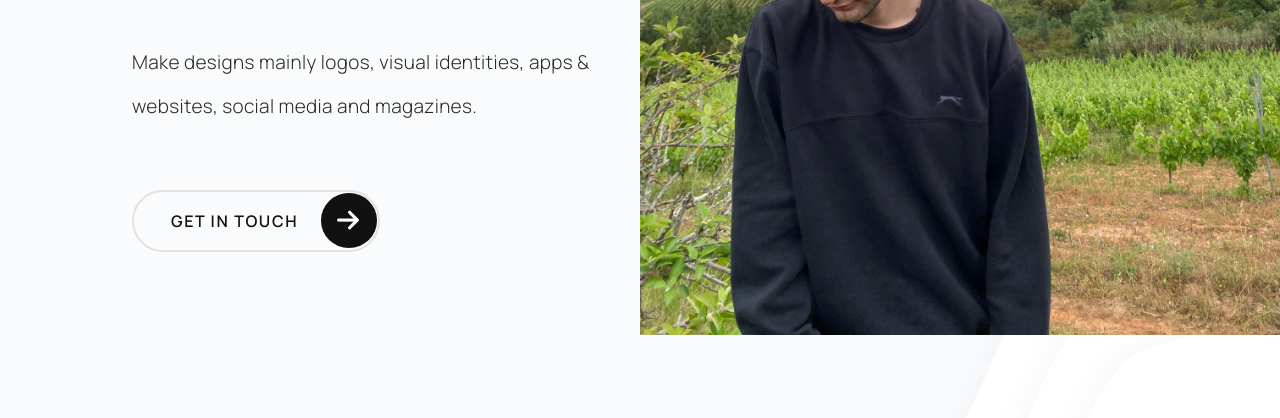
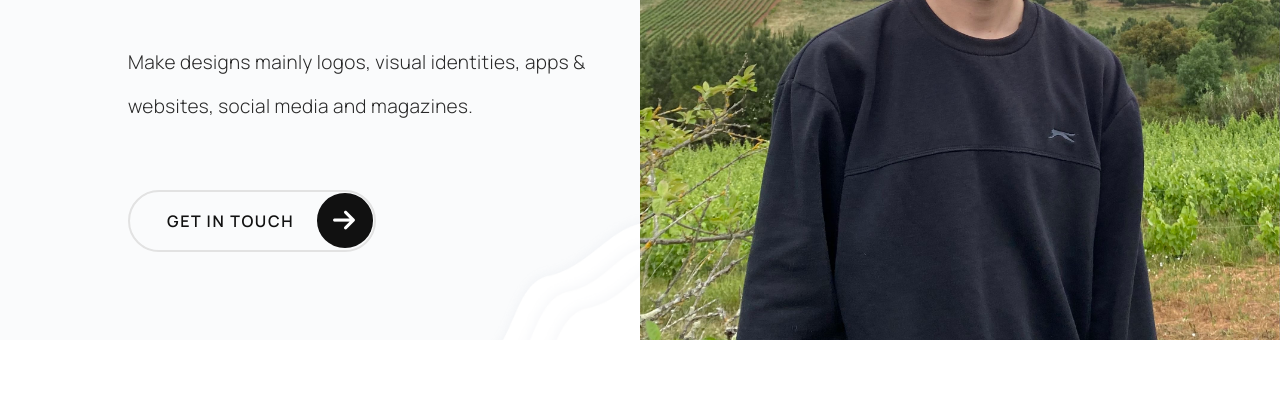
Before and after one commit to misshgan/portfolio-landing, a website: page index.html in a window 1280 px wide. Shown: the part 518-936 px from the top of the page. After the commit the page ends 858 px from the top, so only its background shows below. Drawn offline with Linux system fonts and the light colour scheme; files whose address does not match are found by name.

Commit message:
header rebuild

```diff
--- a/assets/scss/_header.scss
+++ b/assets/scss/_header.scss
@@ -1,24 +1,45 @@
 .header {
 	margin: 0 auto;
-	display: grid;
-	grid-template-columns: 1fr 1fr;
-	grid-template-rows: 93.6rem;
 	position: relative;
 	background: #FAFBFC;
+	min-height: 100vh;
+}
+
+.header-flex-container {
+	width: 100%;
+	height: 100%;
+	display: flex;
+	position: absolute;
+	top: 0;
+	left: 0;
+	overflow: hidden;
 }
 
 .header-left {
-	display: flex;
-	justify-content: flex-end;
+	width: 50%;
+	height: 100%;
+	position: relative;
+}
 
+.header-right {
+	width: 50%;
+	position: relative;
+	z-index: 10;
+
+	& img {
+		width: 100%;
+		height: 100%;
+		object-fit: cover;
+	}
 }
+
 .header-text {
 	padding-top: 5rem;
 	padding-right: 3rem;
 	padding-bottom: 10rem;
 	z-index: 10;
 	position: relative;
-	max-width: 50.8rem;
+	max-width: 50%;
 
 	&__logo {
 		width: 25rem;
@@ -80,26 +101,19 @@
 
 		&:hover {
 			padding-right: 9rem;
+			background: #000;
+			color: #fff;
 		}
 	}
 }
-.header-right {
-	width: 100%;
-	position: relative;
-	z-index: 10;
 
-	& img {
-		width: 100%;
-		max-height: 100%;
-		object-fit: cover;
-	}
-}
 
 .pattern-1 {
 	position: absolute;
 	top: 0;
 	left: 0;
 	z-index: 1;
+	width: 40rem;
 }
 
 .pattern-2 {
@@ -107,6 +121,7 @@
 	bottom: 0;
 	right: 0;
 	z-index: 1;
+	width: 20rem;
 }
 
 .icon-arrow-right {
--- a/index.html
+++ b/index.html
@@ -19,8 +19,8 @@
 <body>
 	<header class="header">
 		<img src="/pattern-1.png" alt="" class="pattern-1">
-		<img src="/pattern-reversed.png" alt="" class="pattern-2">
-		<div class="header-left">
+
+		<div style="width: 80%; margin: 0 auto;">
 			<div class="header-text">
 				<img class="header-text__logo" src="/logo.svg" alt="logo">
 				<span class="header-text__hi">👋🏻 Hi! Everyone</span>
@@ -29,9 +29,16 @@
 				<span class="header-text__get-in-touch">get in touch<span class="icon-arrow-right"></span></span>
 			</div>
 		</div>
-		<div class="header-right">
-			<img src="/IMG_2973.jpg" alt="author">
+
+		<div class="header-flex-container">
+			<div class="header-left">
+				<img src="/pattern-reversed.png" alt="" class="pattern-2">
+			</div>
+			<div class="header-right">
+				<img src="/IMG_2972.jpg" alt="author">
+			</div>
 		</div>
+
 	</header>
 </body>
 </html>
--- /dev/null
+++ b/tailwind.config.js
@@ -0,0 +1,8 @@
+/** @type {import('tailwindcss').Config} */
+module.exports = {
+  content: ['./**/*.html'],
+  theme: {
+    extend: {},
+  },
+  plugins: [],
+}
```
Also changed, not shown: package.json (added, +26 -0 lines), IMG_2972.jpg (added), assets/css/input.css (added), assets/css/main.css, assets/css/style.css (added), 1 other file.
